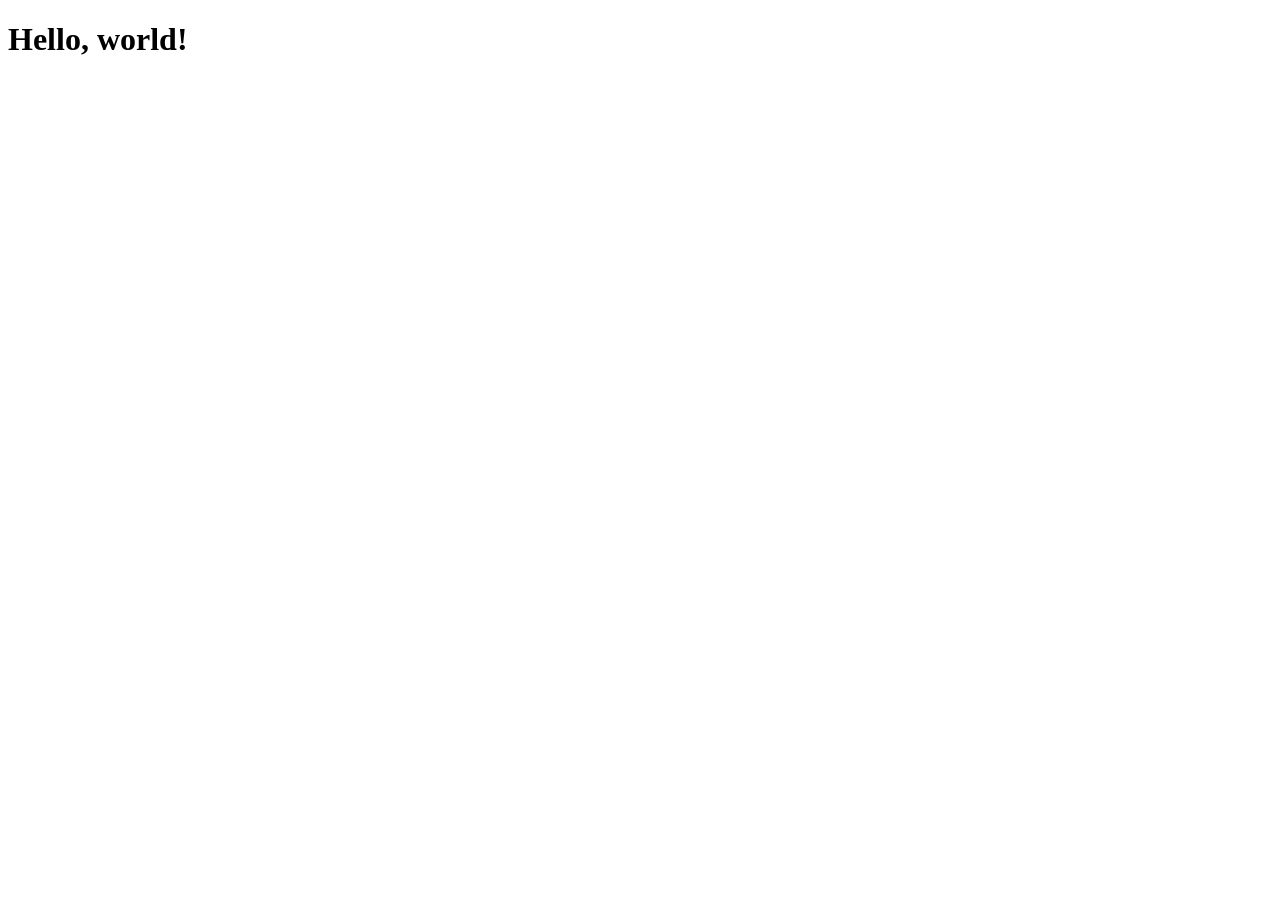
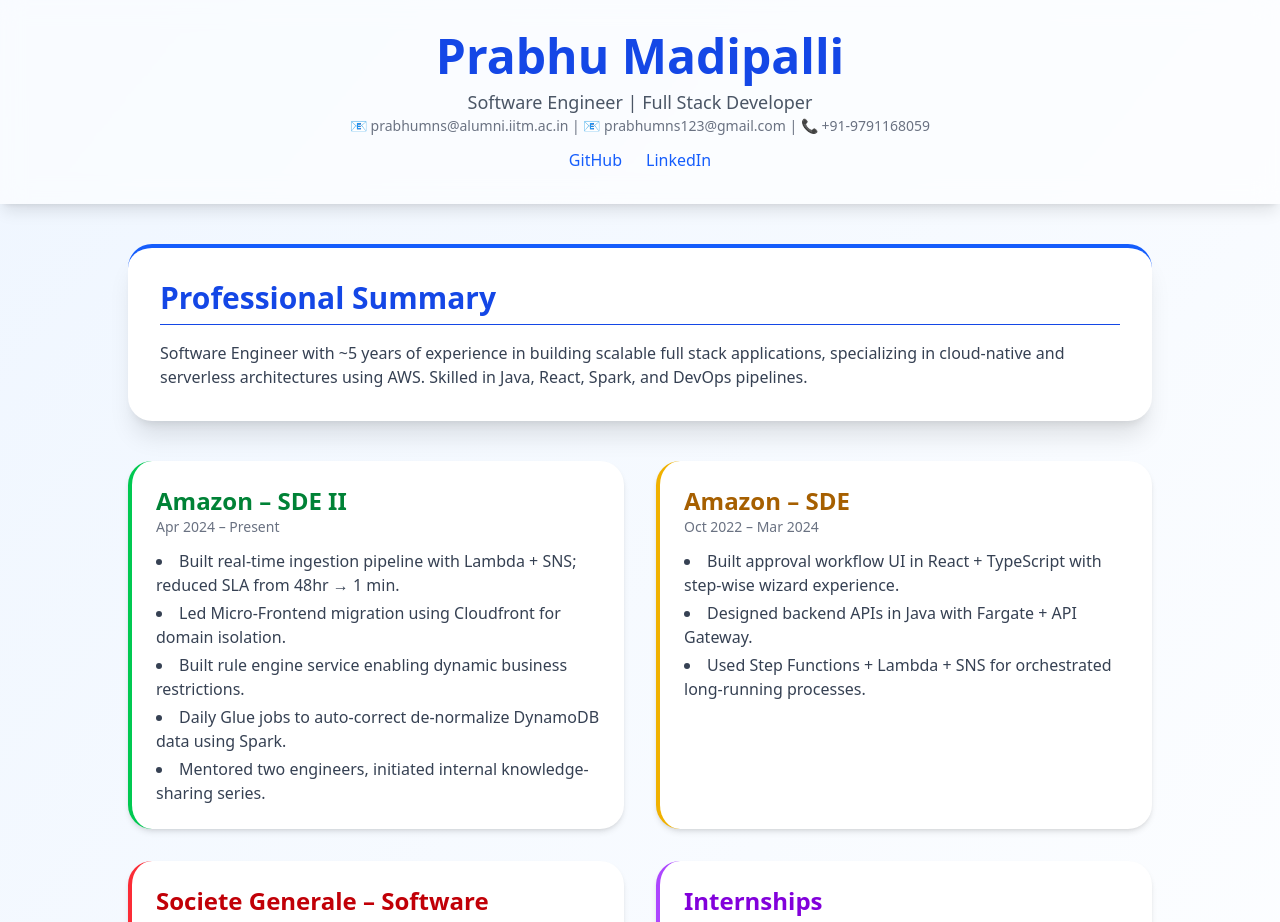
Before and after one commit to prabhumns/prabhu-madipalli-profile, a React app: page / in a window 1280 px wide. Shown: the top 922 px of the page. Before the commit the page ends 800 px from the top, so only its background shows below. Built offline with nearby package versions, Linux system fonts and the light colour scheme.

Commit message:
basic profile with tailwindcss

```diff
--- /dev/null
+++ b/eslint.config.mjs
@@ -0,0 +1,81 @@
+import { defineConfig, globalIgnores } from 'eslint/config';
+import { fixupConfigRules, fixupPluginRules } from '@eslint/compat';
+import typescriptEslint from '@typescript-eslint/eslint-plugin';
+import react from 'eslint-plugin-react';
+import reactHooks from 'eslint-plugin-react-hooks';
+import jsxA11Y from 'eslint-plugin-jsx-a11y';
+import tsParser from '@typescript-eslint/parser';
+import path from 'node:path';
+import { fileURLToPath } from 'node:url';
+import js from '@eslint/js';
+import { FlatCompat } from '@eslint/eslintrc';
+
+const __filename = fileURLToPath(import.meta.url);
+const __dirname = path.dirname(__filename);
+const compat = new FlatCompat({
+  baseDirectory: __dirname,
+  recommendedConfig: js.configs.recommended,
+  allConfig: js.configs.all,
+});
+
+export default defineConfig([
+  globalIgnores(['**/node_modules', '**/dist']),
+  {
+    extends: fixupConfigRules(
+      compat.extends(
+        'eslint:recommended',
+        'plugin:react/recommended',
+        'plugin:react-hooks/recommended',
+        'plugin:import/recommended',
+        'plugin:@typescript-eslint/recommended',
+        'plugin:jsx-a11y/recommended',
+        'prettier',
+      ),
+    ),
+
+    plugins: {
+      '@typescript-eslint': fixupPluginRules(typescriptEslint),
+      react: fixupPluginRules(react),
+      'react-hooks': fixupPluginRules(reactHooks),
+      'jsx-a11y': fixupPluginRules(jsxA11Y),
+    },
+
+    languageOptions: {
+      parser: tsParser,
+      ecmaVersion: 'latest',
+      sourceType: 'module',
+
+      parserOptions: {
+        ecmaFeatures: {
+          jsx: true,
+        },
+      },
+    },
+
+    settings: {
+      react: {
+        version: 'detect',
+      },
+      'import/resolver': {
+        node: {
+          extensions: ['.js', '.jsx', '.ts', '.tsx'],
+        },
+      },
+    },
+
+    rules: {
+      'import/no-internal-modules': ['error', { allow: ['react-dom/client'] }],
+      'import/no-relative-parent-imports': 'error',
+      'react/react-in-jsx-scope': 'off',
+      'react/prop-types': 'off',
+      '@typescript-eslint/explicit-module-boundary-types': 'error',
+
+      '@typescript-eslint/no-unused-vars': [
+        'error',
+        {
+          argsIgnorePattern: '^_',
+        },
+      ],
+    },
+  },
+]);
--- /dev/null
+++ b/postcss.config.js
@@ -0,0 +1,6 @@
+module.exports = {
+  plugins: {
+    "@tailwindcss/postcss": {},
+    autoprefixer: {},
+  },
+};
--- /dev/null
+++ b/src/index.css
@@ -0,0 +1 @@
+@import "tailwindcss";
--- a/src/index.tsx
+++ b/src/index.tsx
@@ -1,7 +1,10 @@
 import React from 'react';
 import { createRoot } from 'react-dom/client';
 
-const App = () => <h1>Hello, world!</h1>;
+import "./index.css"
+import { Content } from './profile';
+
+const App = () => <Content />;
 
 const root = createRoot(document.getElementById('root')!);
 root.render(<App />);
--- /dev/null
+++ b/src/profile/content.tsx
@@ -0,0 +1,81 @@
+import React from 'react';
+
+export const Content: React.FC = () => {
+  return <main className="min-h-screen bg-gradient-to-br from-blue-50 to-white text-gray-800 font-sans">
+    <header className="bg-white/60 backdrop-blur-md p-8 shadow-lg text-center">
+      <h1 className="text-5xl font-extrabold text-blue-700">Prabhu Madipalli</h1>
+      <p className="text-lg mt-2 text-gray-600">Software Engineer | Full Stack Developer</p>
+      <p className="text-sm text-gray-500">📧 prabhumns@alumni.iitm.ac.in | 📧 prabhumns123@gmail.com | 📞 +91-9791168059</p>
+      <div className="mt-3 space-x-6">
+        <a href="https://github.com/prabhumns" className="text-blue-600 hover:underline">GitHub</a>
+        <a href="https://www.linkedin.com/in/prabhu-madipalli/" className="text-blue-600 hover:underline">LinkedIn</a>
+      </div>
+    </header>
+
+    <section className="max-w-5xl mx-auto mt-10 bg-white rounded-3xl shadow-xl p-8 border-t-4 border-blue-600">
+      <h2 className="text-3xl font-semibold text-blue-700 border-b pb-2">Professional Summary</h2>
+      <p className="mt-4 text-gray-700">
+        Software Engineer with ~5 years of experience in building scalable full stack applications, specializing in
+        cloud-native and serverless architectures using AWS. Skilled in Java, React, Spark, and DevOps pipelines.
+      </p>
+    </section>
+
+    <section className="max-w-5xl mx-auto mt-10 grid grid-cols-1 md:grid-cols-2 gap-8">
+      <div className="bg-white rounded-3xl shadow-md p-6 border-l-4 border-green-500">
+        <h3 className="text-2xl font-bold text-green-700">Amazon – SDE II</h3>
+        <p className="text-sm text-gray-500">Apr 2024 – Present</p>
+        <ul className="mt-3 list-disc list-inside text-gray-700 space-y-1">
+          <li>Built real-time ingestion pipeline with Lambda + SNS; reduced SLA from 48hr → 1 min.</li>
+          <li>Led Micro-Frontend migration using Cloudfront for domain isolation.</li>
+          <li>Built rule engine service enabling dynamic business restrictions.</li>
+          <li>Daily Glue jobs to auto-correct de-normalize DynamoDB data using Spark.</li>
+          <li>Mentored two engineers, initiated internal knowledge-sharing series.</li>
+        </ul>
+      </div>
+
+      <div className="bg-white rounded-3xl shadow-md p-6 border-l-4 border-yellow-500">
+        <h3 className="text-2xl font-bold text-yellow-700">Amazon – SDE</h3>
+        <p className="text-sm text-gray-500">Oct 2022 – Mar 2024</p>
+        <ul className="mt-3 list-disc list-inside text-gray-700 space-y-1">
+          <li>Built approval workflow UI in React + TypeScript with step-wise wizard experience.</li>
+          <li>Designed backend APIs in Java with Fargate + API Gateway.</li>
+          <li>Used Step Functions + Lambda + SNS for orchestrated long-running processes.</li>
+        </ul>
+      </div>
+
+      <div className="bg-white rounded-3xl shadow-md p-6 border-l-4 border-red-500">
+        <h3 className="text-2xl font-bold text-red-700">Societe Generale – Software Engineer</h3>
+        <p className="text-sm text-gray-500">Aug 2020 – Sep 2022</p>
+        <ul className="mt-3 list-disc list-inside text-gray-700 space-y-1">
+          <li>Built Spring Boot microservices, deployed via Kubernetes.</li>
+          <li>Integrated new vendor platform with internal systems.</li>
+          <li>Implemented Jenkins CI/CD pipeline with Sonar for quality checks.</li>
+        </ul>
+      </div>
+
+      <div className="bg-white rounded-3xl shadow-md p-6 border-l-4 border-purple-500">
+        <h3 className="text-2xl font-bold text-purple-700">Internships</h3>
+        <ul className="mt-3 list-disc list-inside text-gray-700 space-y-1">
+          <li><strong>Citicorp:</strong> Migrated builds from ANT to Maven, integrated with TeamCity.</li>
+          <li><strong>Lean Agri (now BharatAgri):</strong> Built ML models for satellite crop detection.</li>
+        </ul>
+      </div>
+    </section>
+
+    <section className="max-w-5xl mx-auto mt-10 bg-white rounded-3xl shadow-xl p-8 border-t-4 border-indigo-600">
+      <h2 className="text-3xl font-semibold text-indigo-700 border-b pb-2">Education</h2>
+      <p className="mt-4 text-gray-700">
+        <strong>Indian Institute of Technology Madras</strong> – B.Tech, 2016–2020 – CGPA: 8.05/10
+      </p>
+    </section>
+
+    <section className="max-w-5xl mx-auto mt-10 mb-16 bg-white rounded-3xl shadow-xl p-8 border-t-4 border-teal-600">
+      <h2 className="text-3xl font-semibold text-teal-700 border-b pb-2">Skills</h2>
+      <ul className="mt-4 list-disc list-inside text-gray-700 space-y-1">
+        <li><strong>Expert:</strong> Java, React, Spark (Scala), Docker, Spring, Dagger, Guice, MongoDB</li>
+        <li><strong>Cloud:</strong> AWS (Lambda, Fargate, Glue, DynamoDB, S3, Cloudfront, API Gateway, IAM)</li>
+        <li><strong>Intermediate:</strong> Kubernetes, Node.js, Python, SQL, Jenkins</li>
+      </ul>
+    </section>
+  </main>
+}
--- /dev/null
+++ b/src/profile/index.tsx
@@ -0,0 +1 @@
+export * from "./content";
--- /dev/null
+++ b/tailwind.config.js
@@ -0,0 +1,9 @@
+module.exports = {
+  content: [
+    "./src/**/*.{js,jsx,ts,tsx}", // This includes all your React component files
+  ],
+  theme: {
+    extend: {},
+  },
+  plugins: [],
+}
--- a/tsconfig.json
+++ b/tsconfig.json
@@ -4,6 +4,7 @@
     "module": "ESNext",
     "jsx": "react-jsx",
     "strict": true,
+    "lib": ["DOM", "ES6"],
     "esModuleInterop": true,
     "skipLibCheck": true,
     "forceConsistentCasingInFileNames": true,
--- a/webpack.config.js
+++ b/webpack.config.js
@@ -19,6 +19,14 @@
         use: "ts-loader",
         exclude: /node_modules/,
       },
+      {
+        test: /\.css$/i,
+        use: [
+          'style-loader',
+          'css-loader',
+          'postcss-loader'
+        ],
+      },
     ],
   },
   plugins: [
```
Also changed, not shown: package.json (+14 -0 lines), .eslintrc.json (deleted), 2 other files (tests, documents, lock files or other folders).
